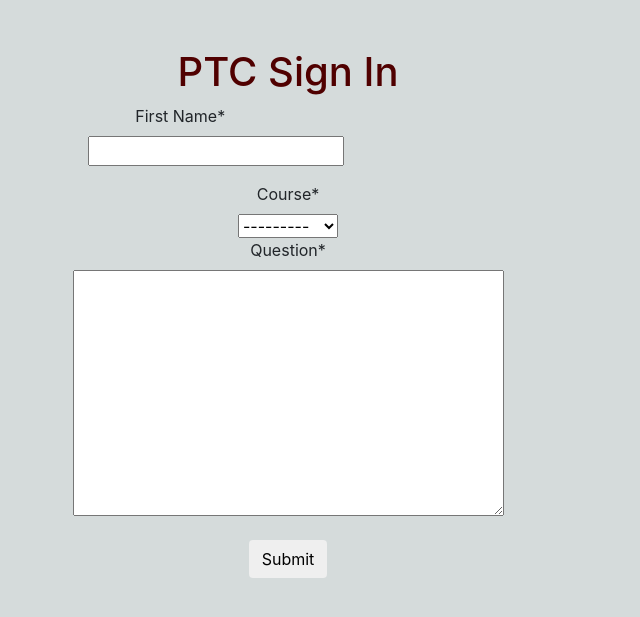
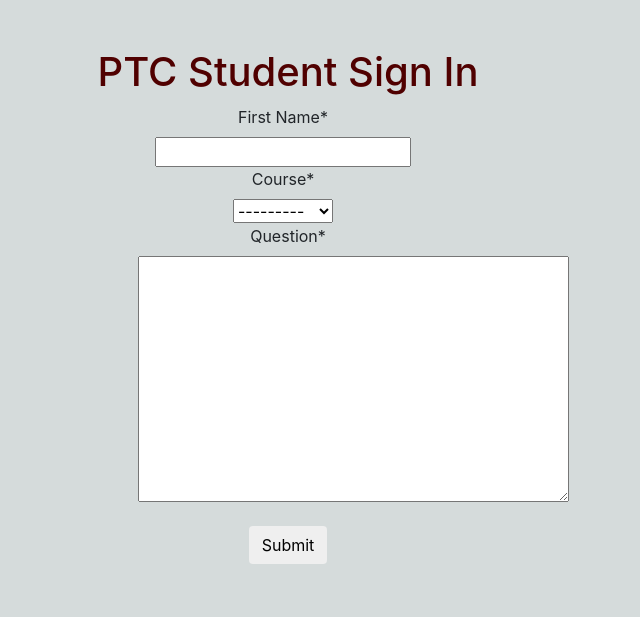
Before and after one commit to master248/ptcticket, a Django app: page / in a window 1280 px wide. Shown: the top 617 px of the page, without its empty margins (352-992 px from the left). Run offline with Django 3.2, Linux system fonts and the light colour scheme; some libraries are stand-ins or nearby versions.

Commit message:
Updated HTML on students, teachers, & details page

```diff
--- a/ptcticket/tickets/templates/students.html
+++ b/ptcticket/tickets/templates/students.html
@@ -2,10 +2,23 @@
 {% load crispy_forms_tags %}
 <! doctype html>
 
+<style>
+.abc {
+        margin: 0 auto;
+        width:300px;
+}
+</style>
+
+<style>
+.bcd {
+        margin: 1 auto;
+                width:290px;
+      }
+        </style>
+
 <html>
 
 <head>
-
   <meta charset="utf-8">
   <meta name="viewport" content="width=device-width, initial-scale=1, shrink-to-fit=no">
   <link rel="stylesheet" href="https://stackpath.bootstrapcdn.com/bootstrap/4.1.3/css/bootstrap.min.css" integrity="sha384-MCw98/SFnGE8fJT3GXwEOngsV7Zt27NXFoaoApmYm81iuXoPkFOJwJ8ERdknLPMO" crossorigin="anonymous">
@@ -22,20 +35,26 @@
 
 
 <body>
-<h1 > <br> PTC Sign In </h1>
+<h1 > <br> PTC Student Sign In </h1>
 
 <form method = "post">
     {% csrf_token %}
 
-     <div class="form-group col-md-6 mb-0>
+     <div class="form-group col-md-6 mb-0">
 
 
+        <div class = "bcd">
         {{ form.name|as_crispy_field}}
+
         {{ form.course|as_crispy_field}}
-        {{ form.question|as_crispy_field}}
+        </div>
+        <div class = "abc">
+                {{ form.question|as_crispy_field}}
+
     <br>
     <button type = "submit" class ="btn btn">Submit</button>
     </div>
+</div>
 
 
 
```
Also changed, not shown: ptcticket/tickets/templates/detail.html (+19 -4 lines), ptcticket/tickets/templates/teachers.html (+29 -5 lines), ptcticket/db.sqlite3.
